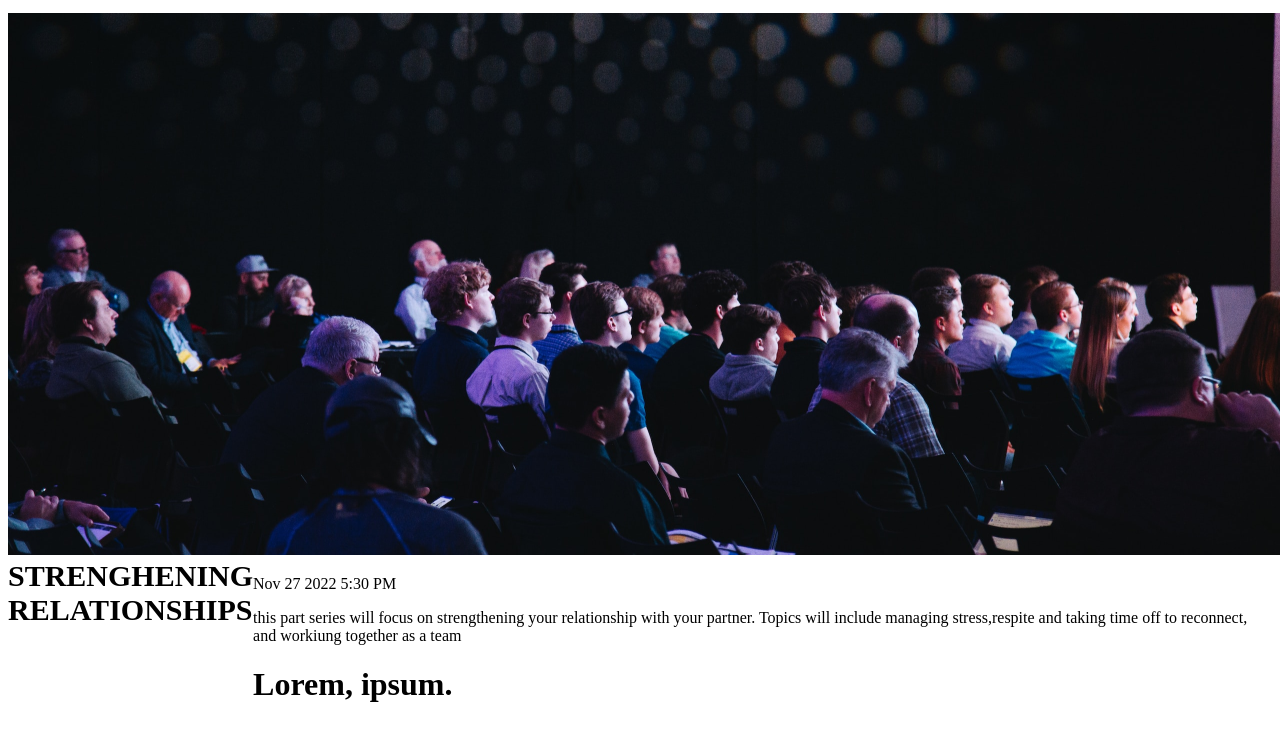
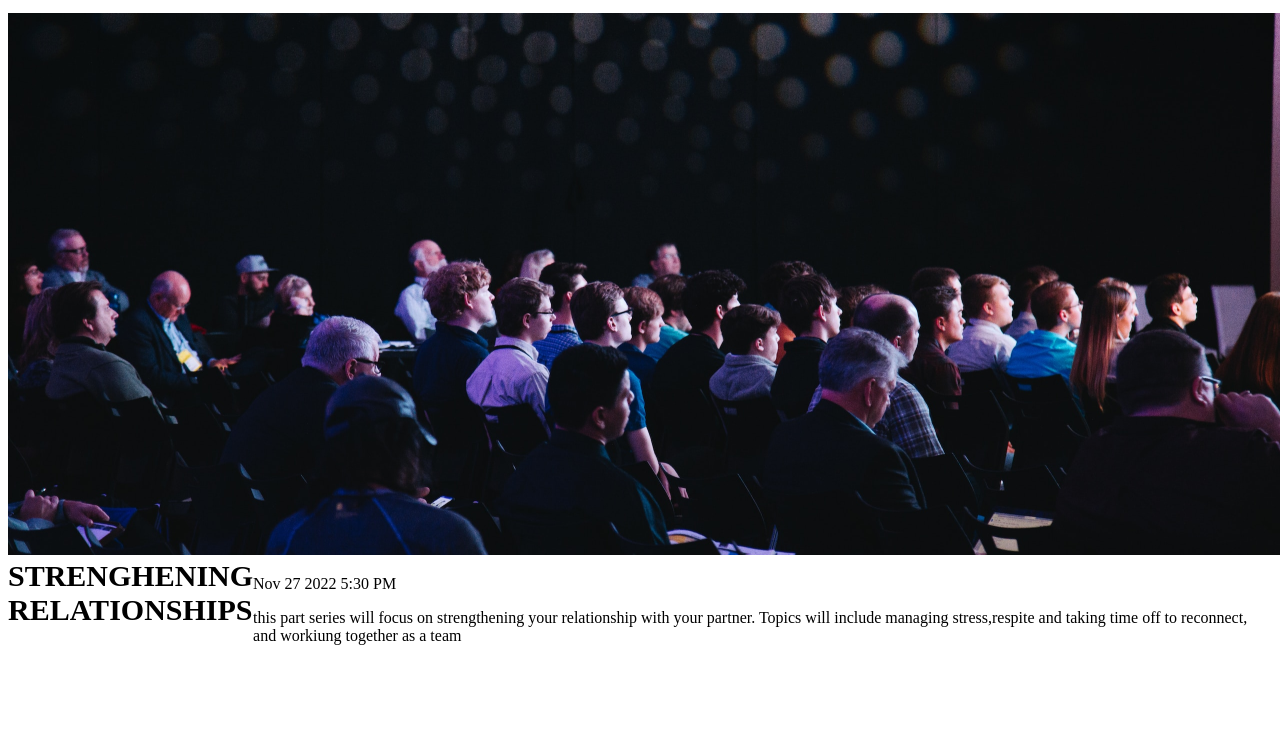
Before and after one commit to Sabrina-tessa/convo, a plain HTML site: page index.html in a window 1280 px wide. Shown: the part 286-1019 px from the top of the page. After the commit the page ends 955 px from the top, so only its background shows below. Drawn offline with Linux system fonts and the light colour scheme.

Commit message:
removed h1

```diff
--- a/index.html
+++ b/index.html
@@ -44,7 +44,6 @@
           your partner. Topics will include managing stress,respite and taking
           time off to reconnect, and workiung together as a team
         </p>
-        <h1>Lorem, ipsum.</h1>
       </span>
     </div>
   </body>
```
